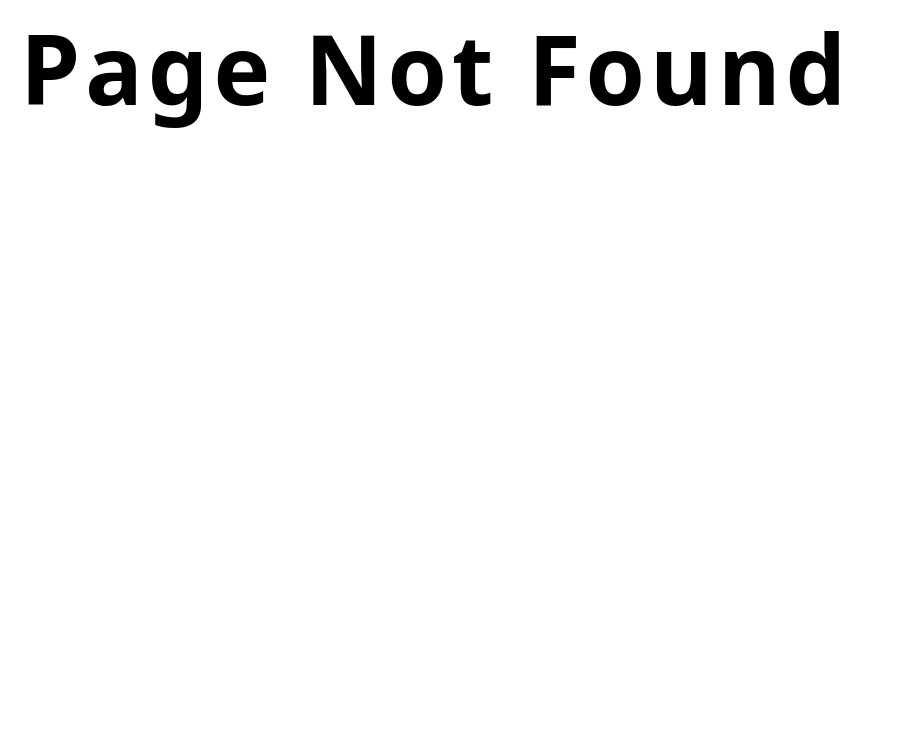
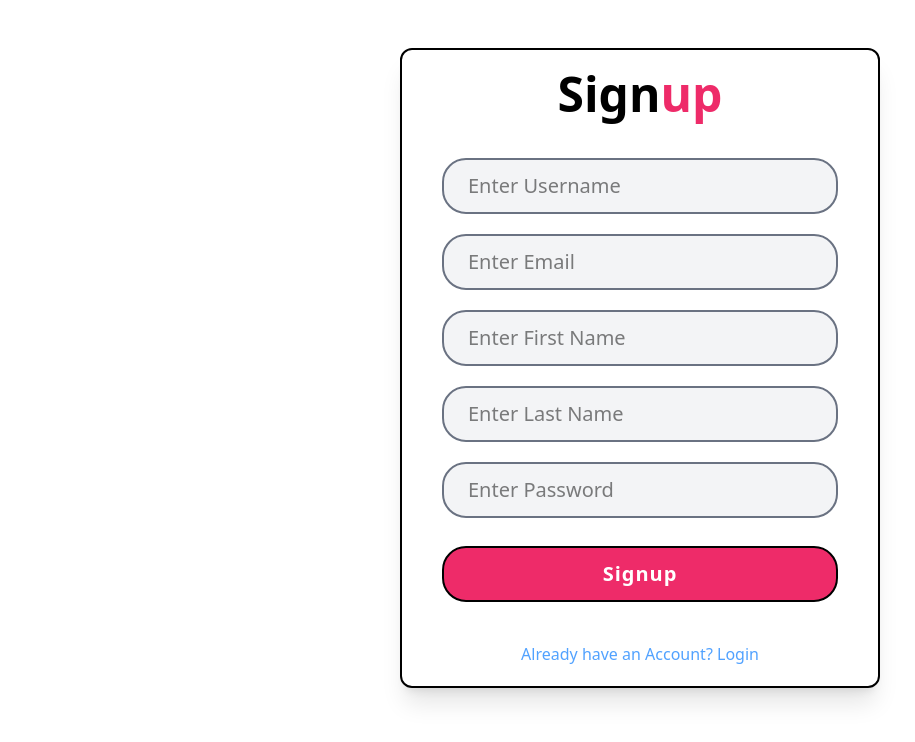
Before and after one commit to PranavSharma26/ClubQueue, a React (Vite) app in the folder client/: page /signup/user in a window 1280 px wide. Before the commit this address had no page. Shown: the top 742 px of the page, without its empty margins (0-915 px from the left). Built offline with nearby package versions, Linux system fonts and the light colour scheme.

Commit message:
Made User SignUp and SignIn UI

```diff
--- a/client/package.json
+++ b/client/package.json
@@ -18,6 +18,7 @@
     "axios": "^1.9.0",
     "react": "^19.1.0",
     "react-dom": "^19.1.0",
+    "react-hook-form": "^7.56.4",
     "react-router-dom": "^7.6.0",
     "tailwindcss": "^4.1.7"
   },
--- a/client/src/App.jsx
+++ b/client/src/App.jsx
@@ -3,6 +3,7 @@ import { Home } from './pages/Home'
 import { Signin } from './pages/Signin'
 import { UserSignin } from './pages/user/userSignin'
 import { PageNotFound } from './pages/PageNotFound'
+import { UserSignup } from './pages/user/userSignup'
 function App() {
 
   return (
@@ -10,6 +11,7 @@ function App() {
       <Route path='/' element={<Home/>}/>
       <Route path='/signin' element={<Signin/>}/>
       <Route path='/signin/user' element={<UserSignin/>}/>
+      <Route path='/signup/user' element={<UserSignup/>}/>
       <Route path='*' element={<PageNotFound/>}/>
     </Routes>
   )
--- a/client/src/pages/user/UserSignin.jsx
+++ b/client/src/pages/user/UserSignin.jsx
@@ -1,7 +1,86 @@
-import React from 'react'
+import React from "react";
+import { useForm } from "react-hook-form";
+import { useNavigate } from "react-router-dom";
 
 export const UserSignin = () => {
+  const navigate = useNavigate();
+
+  const {
+    register,
+    handleSubmit,
+    formState: { errors, isSubmitting },
+  } = useForm();
+
+  const onSubmit = async (data) => {
+    console.log(data);
+  };
+
   return (
-    <div>userSignin</div>
-  )
-}
+    <div className="flex items-center justify-center p-2 mt-10 sm:mt-20">
+      <div className="border-2 rounded-xl flex flex-col gap-10 p-5 w-screen sm:w-120 items-center px-10 shadow-xl">
+        <div className="flex">
+          <p className="text-5xl font-extrabold">Log</p>
+          <p className="text-5xl text-[#EE2B69] font-extrabold">in</p>
+        </div>
+        <div className="w-full">
+          <form
+            action=""
+            className="flex flex-col items-start gap-10"
+            onSubmit={handleSubmit(onSubmit)}
+          >
+            <div className="w-full">
+              <input
+                {...register("credential", {
+                  required: {
+                    value: true,
+                    message: "Username or Email is Required",
+                  },
+                })}
+                type="text"
+                placeholder="Enter Username or Email"
+                className="
+              w-full p-3 bg-gray-100 rounded-3xl px-6 text-xl border-2 border-gray-500"
+              />
+              {errors.credential && (
+                <p className="text-sm ml-4 text-red-500 mt-1">
+                  {errors.credential.message}
+                </p>
+              )}
+            </div>
+            <div className="w-full">
+              <input
+                {...register("password", {
+                  required: {
+                    value: true,
+                    message: "Password is Required",
+                  },
+                })}
+                type="password"
+                placeholder="Enter Password"
+                className="
+              w-full p-3 bg-gray-100 rounded-3xl px-6 text-xl border-2 border-gray-500"
+              />
+              {errors.password && (
+                <p className="text-sm ml-4 text-red-500 mt-1">
+                  {errors.password.message}
+                </p>
+              )}
+            </div>
+            <input
+              type="submit"
+              disabled={isSubmitting}
+              value={isSubmitting?"Loging in..":"Log in"}
+              className="w-full p-3 bg-[#EE2B69] rounded-3xl px-6 text-xl border-2 border-black hover:opacity-85 font-bold tracking-wider text-white"
+            />
+          </form>
+        </div>
+        <button
+          className="text-blue-400 hover:text-blue-600"
+          onClick={() => navigate("/signup/user")}
+        >
+          Don't have an Account? Sign Up
+        </button>
+      </div>
+    </div>
+  );
+};
--- a/client/src/pages/user/UserSignup.jsx
+++ b/client/src/pages/user/UserSignup.jsx
@@ -1,7 +1,132 @@
-import React from 'react'
+import React from "react";
+import { useForm } from "react-hook-form";
+import { useNavigate } from "react-router-dom";
 
 export const UserSignup = () => {
+  const navigate = useNavigate();
+
+  const {
+    register,
+    handleSubmit,
+    formState: { errors, isSubmitting },
+  } = useForm();
+
+  const onSubmit = async (data) => {
+    console.log(data);
+  };
+
   return (
-    <div>U</div>
-  )
-}
+    <div className="flex items-center justify-center p-2 mt-5 sm:mt-10">
+      <div className="border-2 rounded-xl flex flex-col gap-10 p-5 w-screen sm:w-120 items-center px-10 shadow-xl">
+        <div className="flex">
+          <p className="text-5xl font-extrabold">Sign</p>
+          <p className="text-5xl text-[#EE2B69] font-extrabold">up</p>
+        </div>
+
+        <form
+          className="w-full flex flex-col gap-5"
+          onSubmit={handleSubmit(onSubmit)}
+        >
+          <div className="w-full">
+            <input
+              {...register("username", {
+                required: "Username is required",
+                maxLength: 20,
+              })}
+              type="text"
+              placeholder="Enter Username"
+              className="w-full p-3 bg-gray-100 rounded-3xl px-6 text-xl border-2 border-gray-500"
+            />
+            {errors.username && (
+              <p className="text-sm text-red-500 mt-1">
+                {errors.username.message}
+              </p>
+            )}
+          </div>
+
+          <div className="w-full">
+            <input
+              {...register("email", {
+                required: "Email is required",
+                pattern: {
+                  value: /^\S+@\S+\.\S+$/,
+                  message: "Invalid email address",
+                },
+              })}
+              type="email"
+              placeholder="Enter Email"
+              className="w-full p-3 bg-gray-100 rounded-3xl px-6 text-xl border-2 border-gray-500"
+            />
+            {errors.email && (
+              <p className="text-sm text-red-500 mt-1">
+                {errors.email.message}
+              </p>
+            )}
+          </div>
+
+          <div className="w-full">
+            <input
+              {...register("firstName", {
+                maxLength: 20,
+              })}
+              type="text"
+              placeholder="Enter First Name"
+              className="w-full p-3 bg-gray-100 rounded-3xl px-6 text-xl border-2 border-gray-500"
+            />
+            {errors.firstName && (
+              <p className="text-sm text-red-500 mt-1">
+                {errors.firstName.message}
+              </p>
+            )}
+          </div>
+
+          <div className="w-full">
+            <input
+              {...register("lastName", {
+                maxLength: 20,
+              })}
+              type="text"
+              placeholder="Enter Last Name"
+              className="w-full p-3 bg-gray-100 rounded-3xl px-6 text-xl border-2 border-gray-500"
+            />
+            {errors.lastName && (
+              <p className="text-sm text-red-500 mt-1">
+                {errors.lastName.message}
+              </p>
+            )}
+          </div>
+
+          <div className="w-full">
+            <input
+              {...register("password", {
+                required: "Password is required",
+              })}
+              type="password"
+              placeholder="Enter Password"
+              className="w-full p-3 bg-gray-100 rounded-3xl px-6 text-xl border-2 border-gray-500"
+            />
+            {errors.password && (
+              <p className="text-sm text-red-500 mt-1">
+                {errors.password.message}
+              </p>
+            )}
+          </div>
+
+          <input
+            type="submit"
+            disabled={isSubmitting}
+            value={isSubmitting ? "Signing up..." : "Signup"}
+            className="w-full p-3 bg-[#EE2B69] rounded-3xl px-6 text-xl border-2 border-black hover:opacity-85 font-bold tracking-wider text-white cursor-pointer mt-2"
+          />
+        </form>
+
+        <button
+          className="text-blue-400 hover:text-blue-600"
+          onClick={() => navigate("/signin/user")}
+        >
+          Already have an Account? Login
+        </button>
+      </div>
+    </div>
+  );
+};
```
Also changed, not shown: 1 other file (tests, documents, lock files or other folders).
